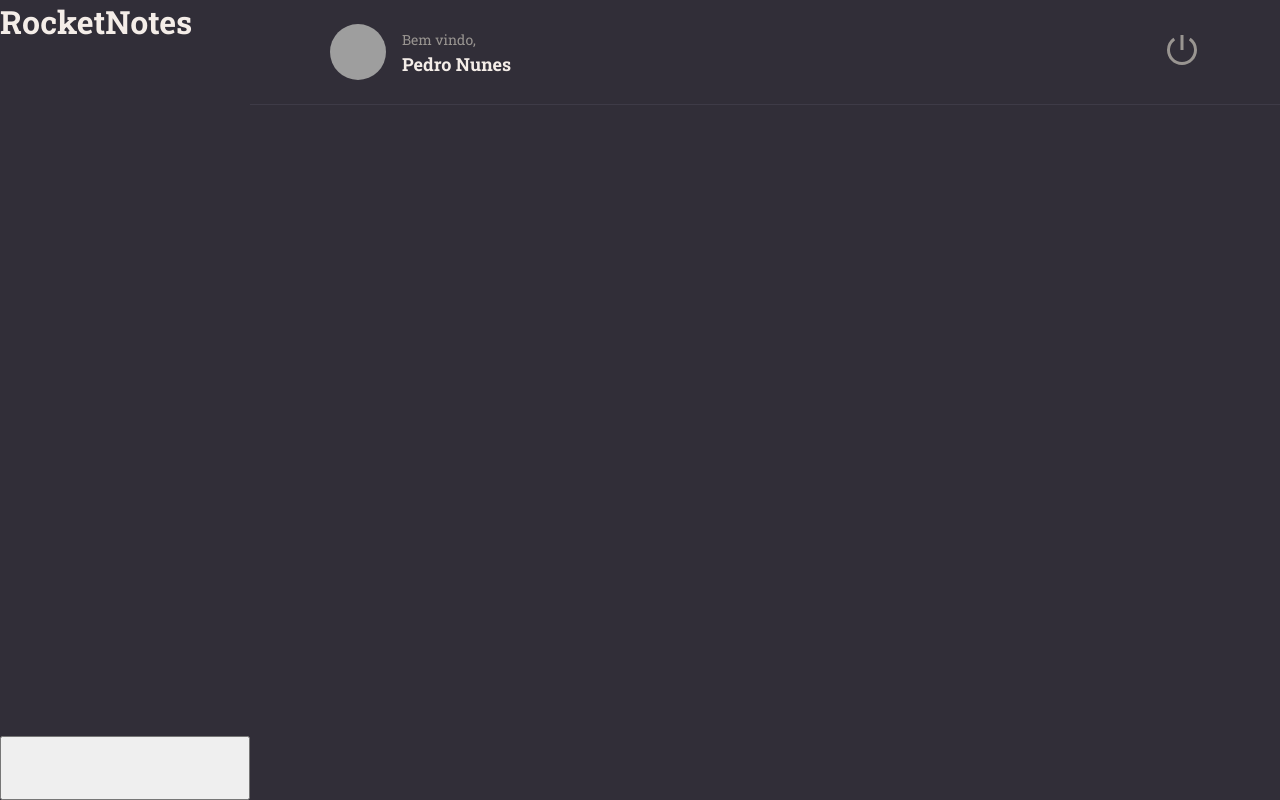
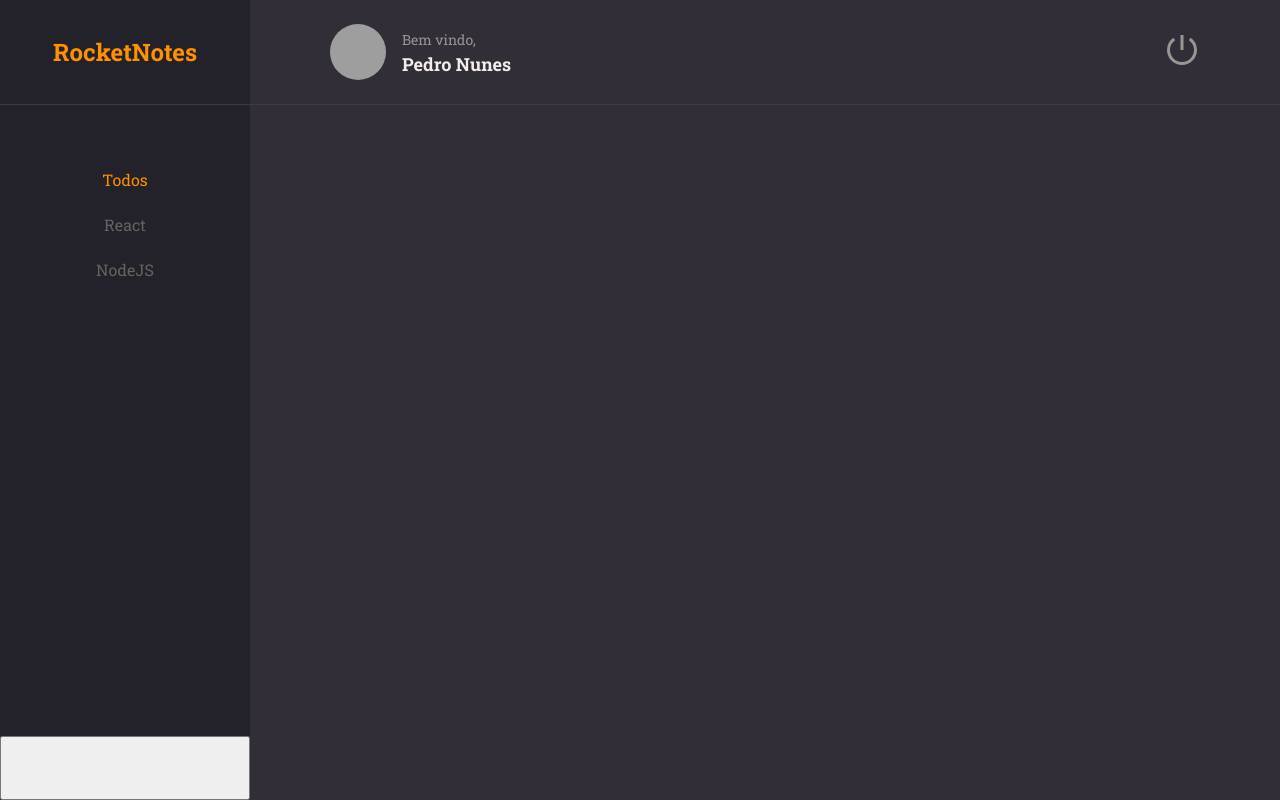
Before and after one commit to PedroNnsM/rocketNotes, a React (Vite) app: page / in a window 1280 px wide. Built offline with nearby package versions, Linux system fonts and the light colour scheme; grey boxes are pictures that could not be loaded.

Commit message:
Menu lateral e brand configurado

```diff
--- a/src/components/ButtonText/index.jsx
+++ b/src/components/ButtonText/index.jsx
@@ -1,8 +1,10 @@
 import { Container } from "./styles";
 
-export function ButtonText({ title, ...rest }) {
+export function ButtonText({ title, isActive = false, ...rest }) {
   return (
-    <Container type="button" {...rest}>
+    <Container type="button"
+    isActive ={isActive}
+    {...rest}>
       {title}
     </Container>
   );
--- a/src/components/ButtonText/styles.js
+++ b/src/components/ButtonText/styles.js
@@ -2,8 +2,8 @@
 
 export const Container = styled.button`
   background: none ;
-  color: ${({ theme }) => theme.COLORS.ORANGE};
-  border: NONE;
+  color: ${({ theme, isActive }) => isActive? theme.COLORS.ORANGE : theme.COLORS.GRAY_300};
+  border: none;
   font-size: 16px;
 
 `
--- a/src/pages/Details/styles.js
+++ b/src/pages/Details/styles.js
@@ -36,7 +36,7 @@
   display: flex;
   flex-direction: column;
 
-  > bottom:first-child {
+  > button:first-child {
     align-self: end;
   }
 
--- a/src/pages/Home/index.jsx
+++ b/src/pages/Home/index.jsx
@@ -1,9 +1,10 @@
-import {Container, Brand, Menu, Search, Content, NewNote} from './styles'
+import { Container, Brand, Menu, Search, Content, NewNote } from "./styles";
 
-import {Header} from '../../components/Header'
-export function Home(){
-  return(
+import { Header } from "../../components/Header";
+import { ButtonText } from "../../components/ButtonText";
 
+export function Home() {
+  return (
     <Container>
       <Brand>
         <h1>RocketNotes</h1>
@@ -12,20 +13,22 @@
       <Header />
 
       <Menu>
-
+        <li>
+          <ButtonText title='Todos' isActive />
+        </li>
+        <li>
+          <ButtonText title="React" />
+        </li>
+        <li>
+          <ButtonText title="NodeJS" />
+        </li>
       </Menu>
 
-      <Search>
+      <Search></Search>
 
-      </Search>
+      <Content></Content>
 
-      <Content>
-
-      </Content>
-
-      <NewNote>
-
-      </NewNote>
+      <NewNote></NewNote>
     </Container>
-  )
+  );
 }
--- a/src/pages/Home/styles.js
+++ b/src/pages/Home/styles.js
@@ -17,10 +17,31 @@
 export const Brand = styled.div`
   grid-area: brand ;
 
+  display: flex;
+  justify-content: center;
+  align-items: center;
+
+  border-bottom: 1px solid ${({theme}) => theme.COLORS.BACKGROUND_700} ;
+
+  background-color: ${({theme}) => theme.COLORS.BACKGROUND_900};
+
+  >h1{
+    font-size: 24px;
+    color: ${({theme}) => theme.COLORS.ORANGE};
+  }
 
 `;
 export const Menu = styled.ul`
   grid-area: menu;
+  background-color: ${({theme}) => theme.COLORS.BACKGROUND_900};
+
+  padding-top: 64px;
+  text-align: center;
+
+  >  li {
+    margin-bottom: 24px;
+  }
+
 
 `;
 export const Search = styled.div`
```
